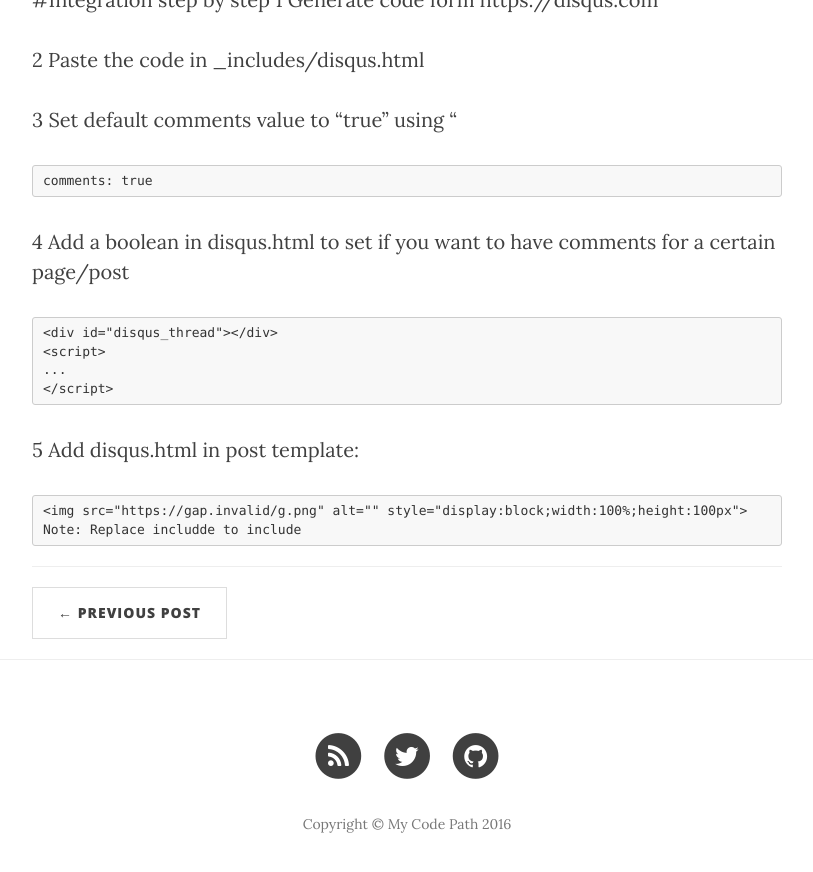
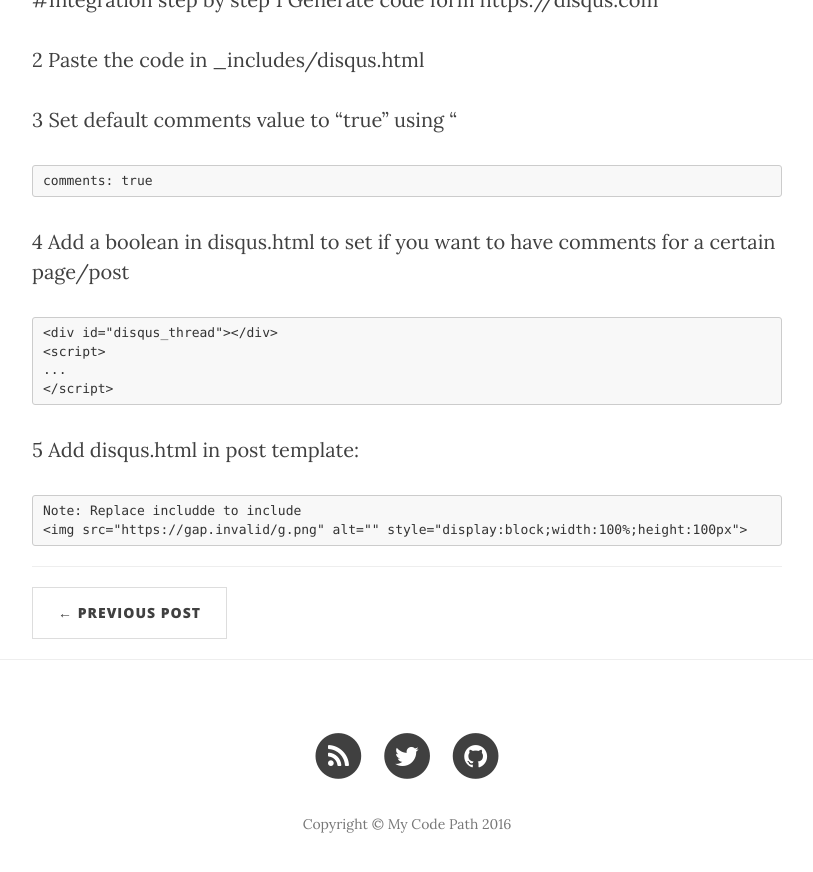
Before and after one commit to shic/blog, a Jekyll site: the page built from _posts/2016-2-26-Jekyll-Comment-System.markdown, in a window 1280 px wide and 900 px high, scrolled down 571 px. Shown: the top 872 px of the window, without its empty margins (233-1046 px from the left). Built offline with Jekyll 4.4.1, drawn with Linux system fonts in a browser that asks for light colours; nearby versions of some CDN libraries; comment, search, counter and statistics services are not loaded.

```diff
--- a/_posts/2016-2-26-Jekyll-Comment-System.markdown
+++ b/_posts/2016-2-26-Jekyll-Comment-System.markdown
@@ -28,5 +28,5 @@ categories: Jekyll Basic
 
 5 Add disqus.html in post template:
 
+	Note: Replace includde to include
 	{% includde disqus.html disqus_identifier=page.disqus_identifier %}
-	Note: Replace includde to include
```
